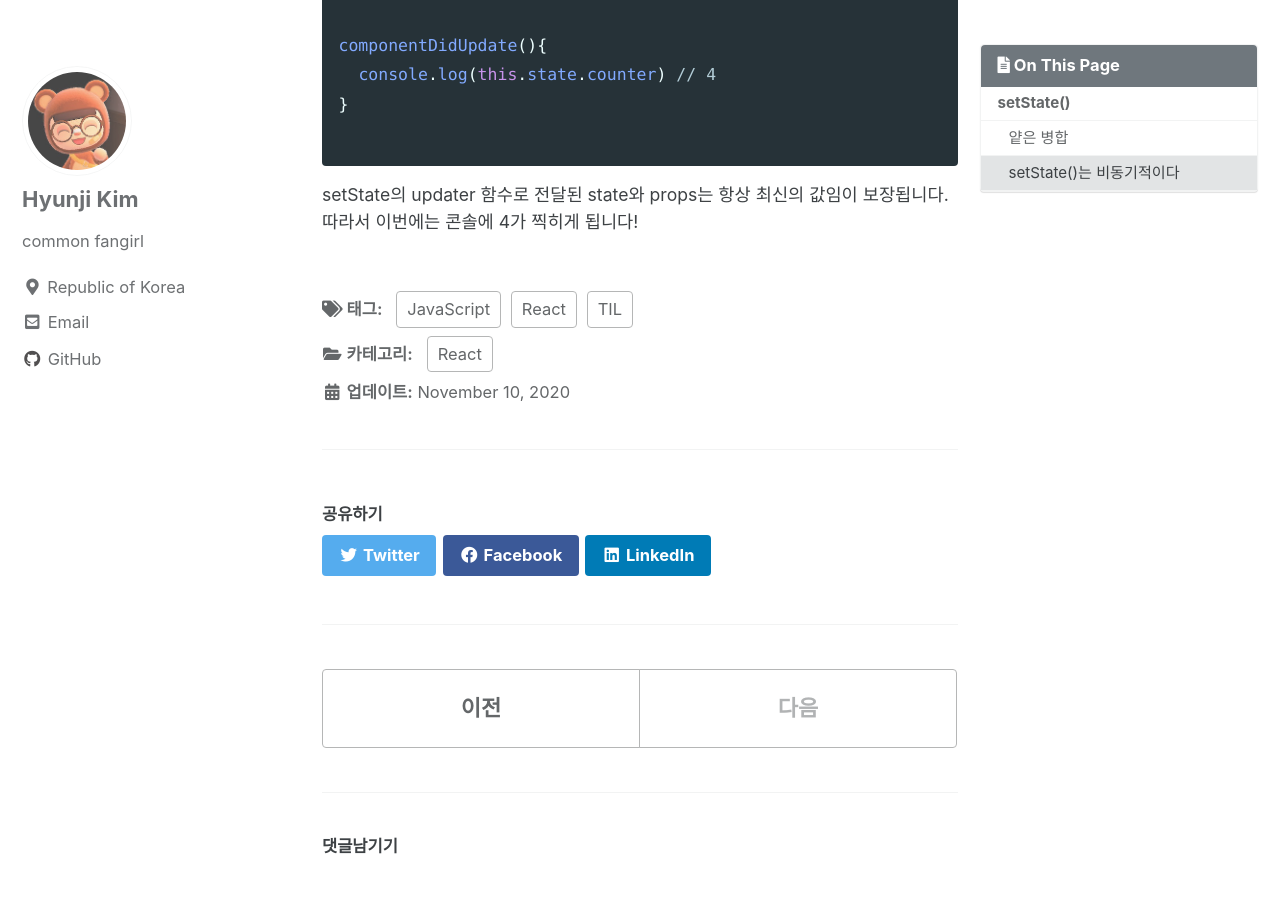
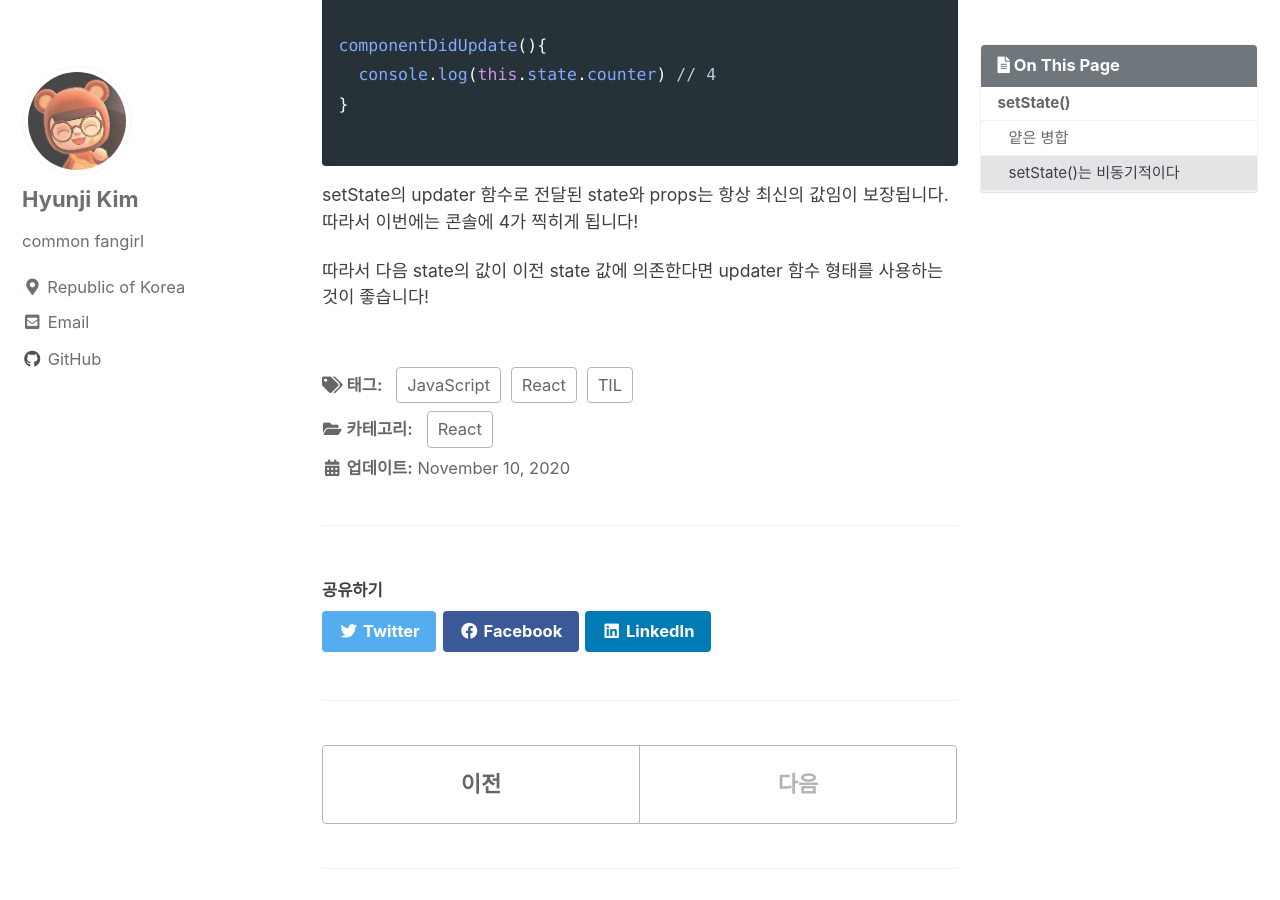
Before and after one commit to guswnl0610/guswnl0610.github.com, a Jekyll site: the page built from _posts/React/2020-11-10-react setState.md, in a window 1280 px wide and 900 px high, scrolled down 3608 px. Built offline with Jekyll 4.4.1, drawn with Linux system fonts in a browser that asks for light colours; cached includes are drawn as plain includes; comment, search, counter and statistics services are not loaded.

Commit message:
201110 update

````diff
--- a/_posts/React/2020-11-10-react setState.md
+++ b/_posts/React/2020-11-10-react setState.md
@@ -139,3 +139,5 @@ componentDidUpdate(){
 ```
 
 setState의 updater 함수로 전달된 state와 props는 항상 최신의 값임이 보장됩니다. 따라서 이번에는 콘솔에 4가 찍히게 됩니다!
+
+따라서 다음 state의 값이 이전 state 값에 의존한다면 updater 함수 형태를 사용하는 것이 좋습니다!
````
